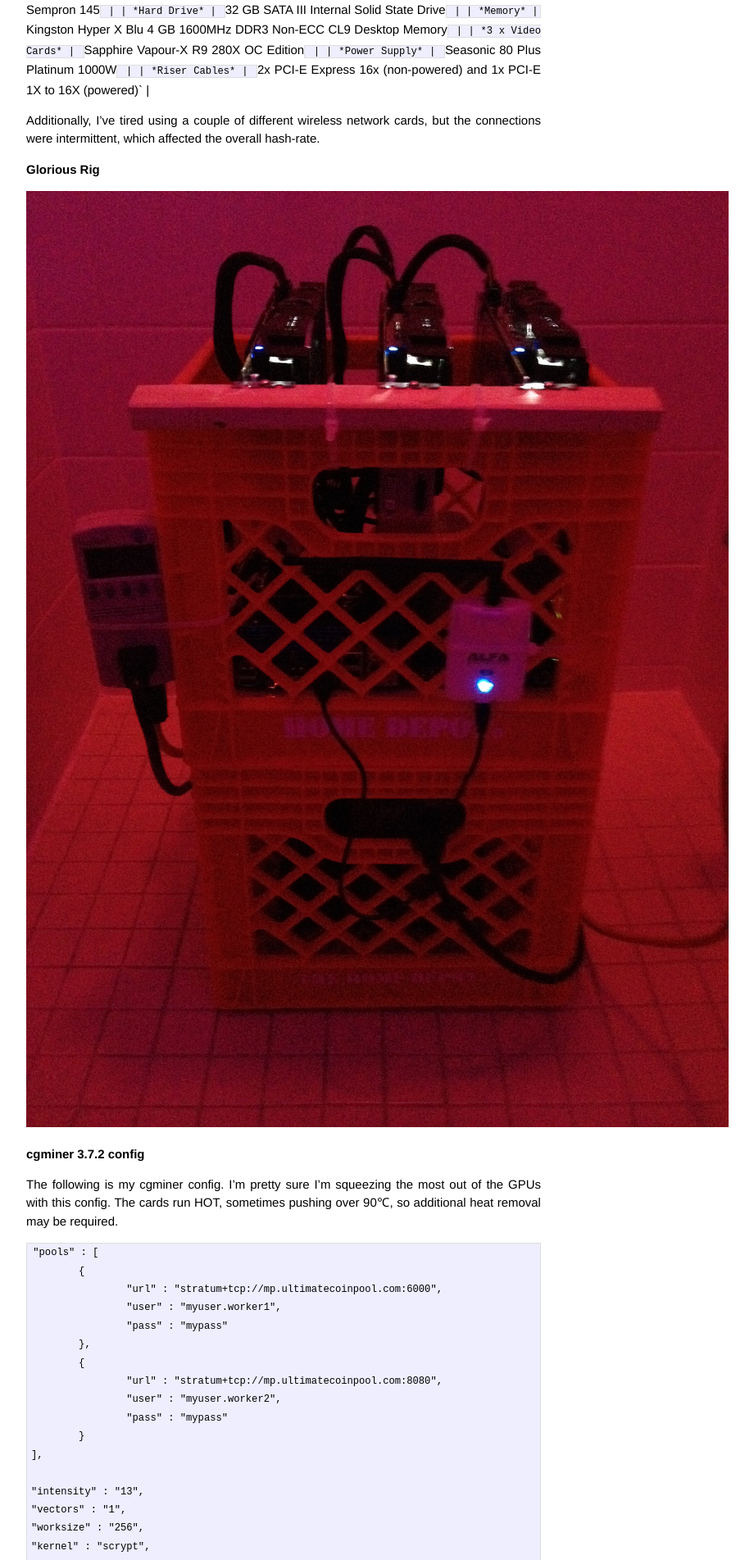
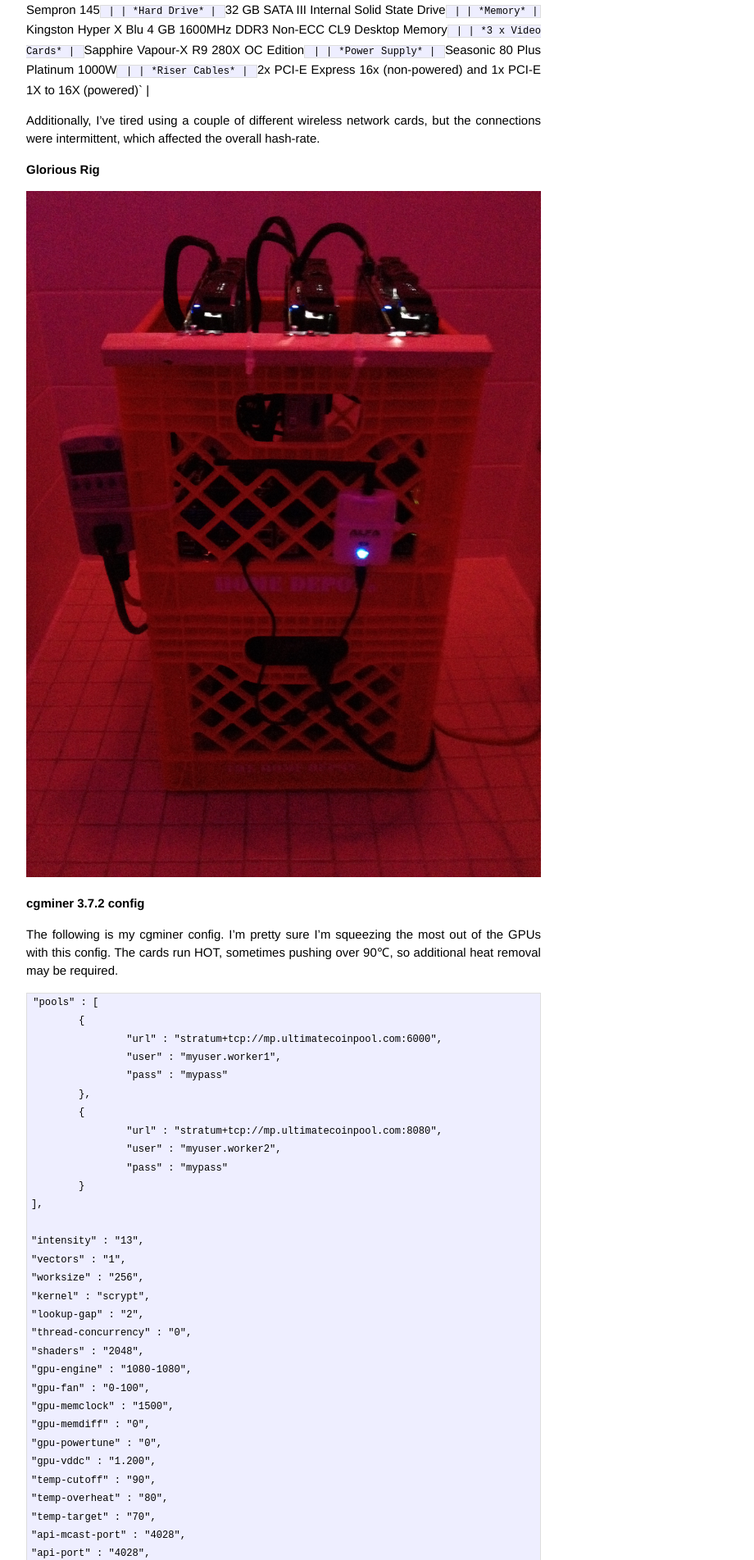
Before and after one commit to mport/mport.github.io, a Jekyll site: the page built from _posts/2014-03-15-crypto-mining.markdown, in a window 1280 px wide. Shown: the part 696-2599 px from the top of the page at 82% size, without its empty margins (294-1214 px from the left). Built offline with Jekyll 4.4.1, drawn with Linux system fonts in a browser that asks for light colours; Markdown is read by kramdown in place of the engine named in the settings.

Commit message:
Minor styling changes

````diff
--- a/_posts/2014-03-15-crypto-mining.markdown
+++ b/_posts/2014-03-15-crypto-mining.markdown
@@ -50,7 +50,7 @@ were intermittent, which affected the overall hash-rate.
 
 **Glorious Rig**
 
-![Mining Rig]({{site.url}}/assets/images/2014-03-15-crypto-mining/rig.png)
+<img src="{{site.url}}/assets/images/2014-03-15-crypto-mining/rig.png" style="width: 100%;" alt="Mining Rig">
 
 **cgminer 3.7.2 config**
 
@@ -110,9 +110,11 @@ may be required.
 "temp-hysteresis" : "3",
 "shares" : "0",
 "kernel-path" : "/usr/local/bin"
+
 ```
 
 **Hash Rate**
+
 ![Hash Rate]({{site.url}}/assets/images/2014-03-15-crypto-mining/hash_rate.png)
 
 
````
